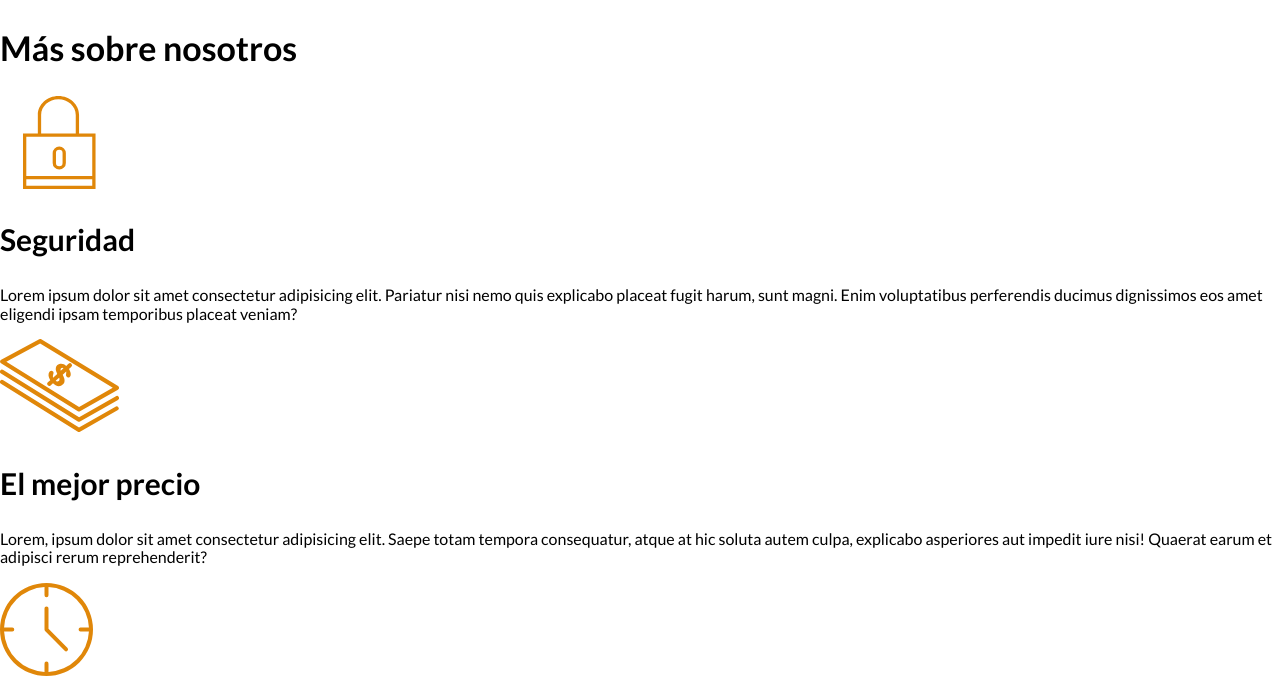
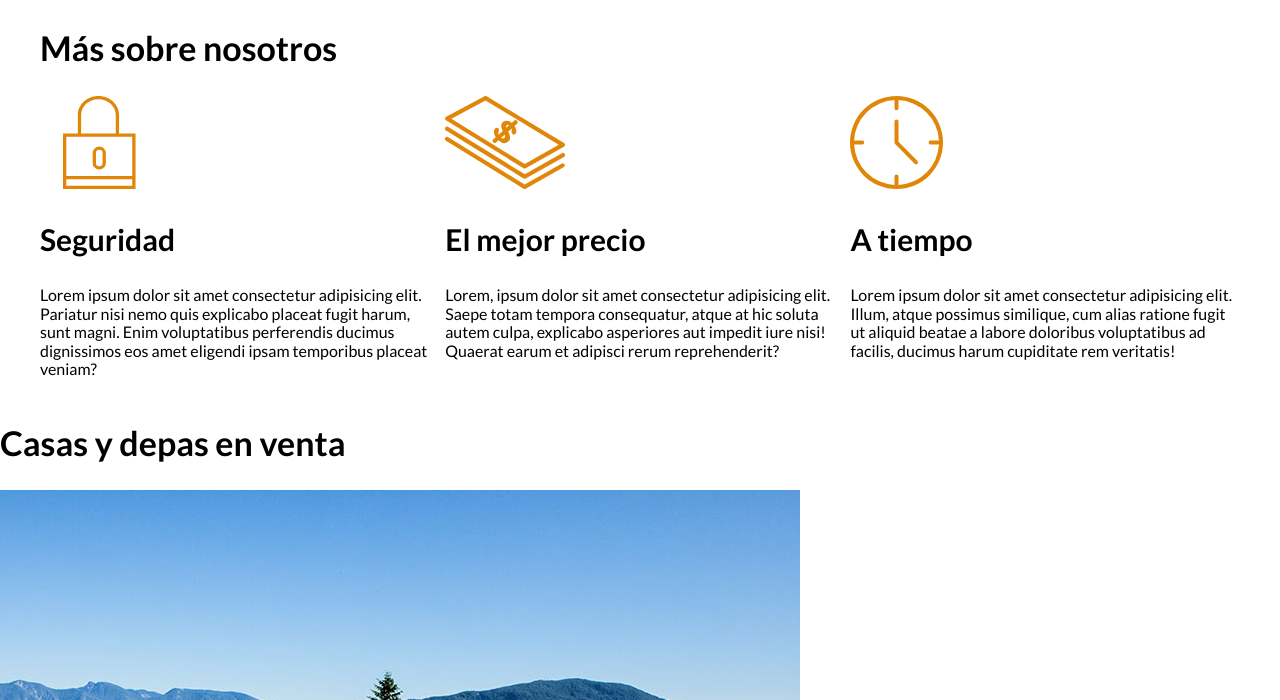
Before and after one commit to hecalatayud/BienesRaices, a plain HTML site: page index.html in a window 1280 px wide. Shown: the part 800-1500 px from the top of the page. Drawn offline with Linux system fonts and the light colour scheme.

Commit message:
Added icons-nosotros class

```diff
--- a/css/styles.css
+++ b/css/styles.css
@@ -21,6 +21,10 @@ h3 {
 
 h4 {
     font-size: 2.6rem;
+}
+
+.section {
+    margin: 2rem 0
 }
 
 .site-header.start {
@@ -71,3 +75,12 @@ h4 {
 .navigation a:hover {
     color: #71b100;
 }
+
+.icons-nosotros {
+    display: flex;
+    justify-content: space-between;
+}
+
+.icons {
+    flex-basis: calc(33.3% - 1rem)
+}
--- a/index.html
+++ b/index.html
@@ -25,22 +25,24 @@
             <h1>Venta de casas y departamentos exclusivos de lujo</h1>
         </div>
     </header>
-    <section>
+    <section class="container section">
         <h2>Más sobre nosotros</h2>
-        <div>
+        <div class="icons-nosotros">
+            <div class="icons">
                 <img src="/img/icono1.svg" alt="Icono seguridad">
                 <h3 class="header">Seguridad</h3>
                 <p>Lorem ipsum dolor sit amet consectetur adipisicing elit. Pariatur nisi nemo quis explicabo placeat fugit harum, sunt magni. Enim voluptatibus perferendis ducimus dignissimos eos amet eligendi ipsam temporibus placeat veniam?</p>
             </div>
-        <div>
+            <div class="icons">
                 <img src="/img/icono2.svg" alt="Icono el mejor precio">
                 <h3 class="header">El mejor precio</h3>
                 <p>Lorem, ipsum dolor sit amet consectetur adipisicing elit. Saepe totam tempora consequatur, atque at hic soluta autem culpa, explicabo asperiores aut impedit iure nisi! Quaerat earum et adipisci rerum reprehenderit?</p>
             </div>
-        <div>
+            <div class="icons">
                 <img src="/img/icono3.svg" alt="Icono a tiempo">
                 <h3 class="header">A tiempo</h3>
                 <p>Lorem ipsum dolor sit amet consectetur adipisicing elit. Illum, atque possimus similique, cum alias ratione fugit ut aliquid beatae a labore doloribus voluptatibus ad facilis, ducimus harum cupiditate rem veritatis!</p>
+            </div>
         </div>
     </section>
     <main>
```
Lines whose indentation alone changed are shown as unchanged.
